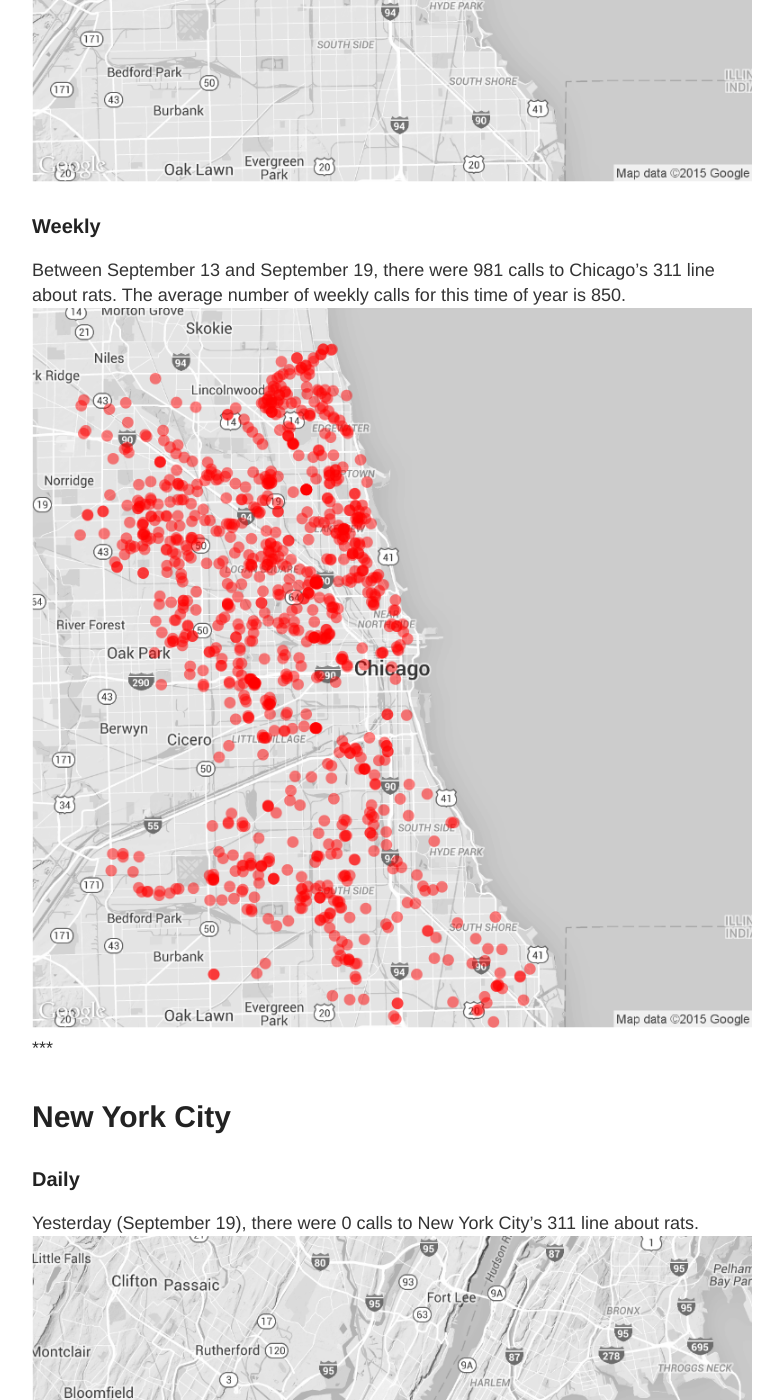
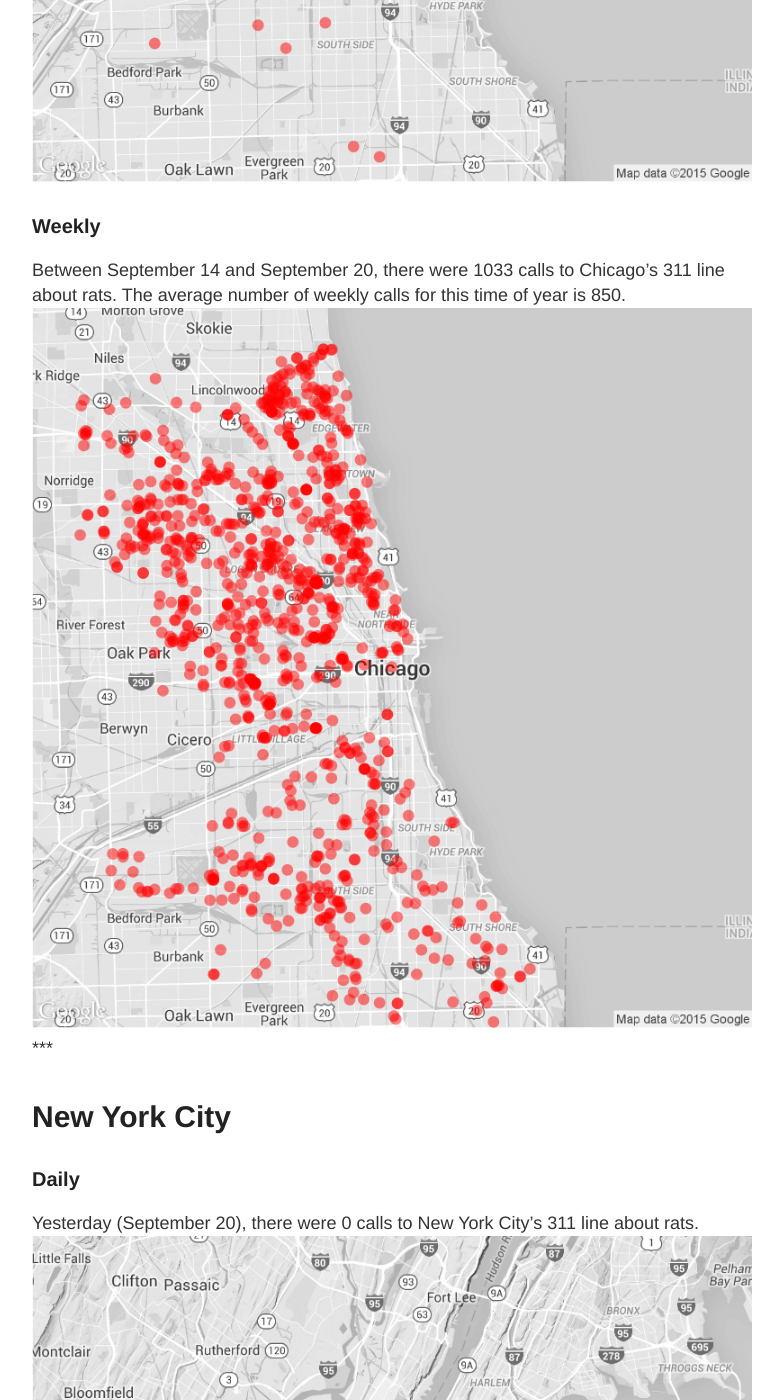
Before and after one commit to DanielHadley/ratmaps, a Jekyll site: the page built from daily.md, in a window 1280 px wide and 1400 px high, scrolled down 1033 px. Shown: the whole window, without its empty margins (248-1031 px from the left). Built offline with Jekyll 4.4.1, drawn with Linux system fonts in a browser that asks for light colours; comment, search, counter and statistics services are not loaded; some of the changed text lies outside the part shown.

Commit message:
Daily Maps

```diff
--- a/daily.md
+++ b/daily.md
@@ -15,22 +15,22 @@
 
 ### Daily
 
-Yesterday (September 19), there were 0 calls to Chicago's 311 line about rats.
+Yesterday (September 20), there were 46 calls to Chicago's 311 line about rats.
 ![Chicago rat calls to 311 weekly map]({{ site.cityimages }}/daily/Chicago_Rat_Map_Daily.png)
 
 ### Weekly
-Between September 13 and September 19, there were 981 calls to Chicago's 311 line about rats. The average number of weekly calls for this time of year is 850.
+Between September 14 and September 20, there were 1033 calls to Chicago's 311 line about rats. The average number of weekly calls for this time of year is 850.
 ![Chicago rat calls to 311 weekly map]({{ site.cityimages }}/daily/Chicago_Rat_Map_Weekly.png)
 ***
 # New York City <a id="nyc"><a>
 
 ### Daily
 
-Yesterday (September 19), there were 0 calls to New York City's 311 line about rats.
+Yesterday (September 20), there were 0 calls to New York City's 311 line about rats.
 ![NYC rat calls to 311 weekly map]({{ site.cityimages }}/daily/NYC_Rat_Map_Daily.png)
 
 ### Weekly
-Between September 13 and September 19, there were 0 calls to New York City's 311 line about rats. The average number of weekly calls for this time of year is 253.
+Between September 14 and September 20, there were 0 calls to New York City's 311 line about rats. The average number of weekly calls for this time of year is 253.
 ![NYC rat calls to 311 weekly map]({{ site.cityimages }}/daily/NYC_Rat_Map_Weekly.png)
 
 Each red dot represents one call about a rat seen in that location. The dots are transparent, so multiple calls from one location will be seen as a solid dot. The usual caveats apply: more calls do not necessarily mean that there are more rats in that location than other parts of the city. A cluster of dots could indicate that one resident is unusually vocal about rodents in his or her neighborhood. Also, more densely populated neighborhoods tend to make more calls to 311.
```
Also changed, not shown: images/pages/daily/Chicago_Rat_Map_Daily.png, images/pages/daily/Chicago_Rat_Map_Weekly.png, images/pages/daily/NYC_Rat_Map_Daily.png, images/pages/daily/NYC_Rat_Map_Weekly.png.
